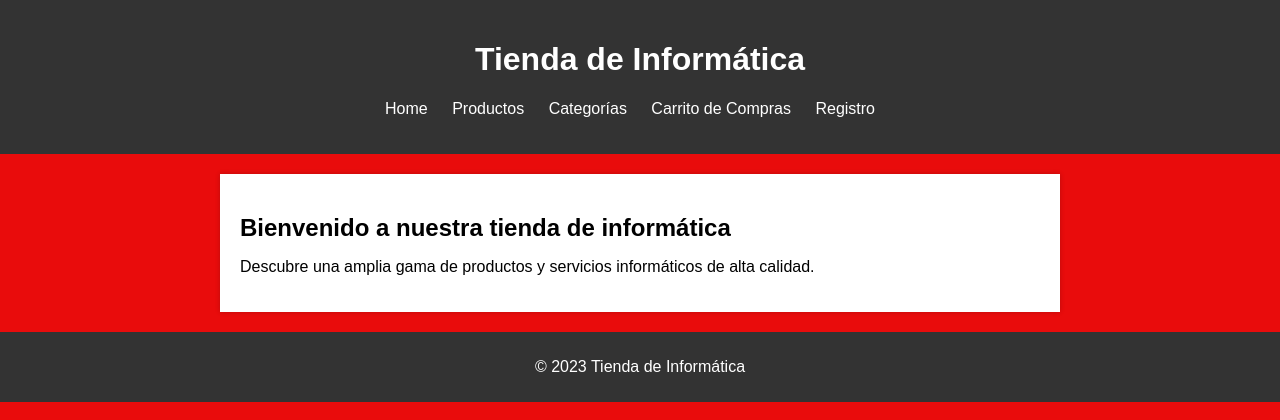
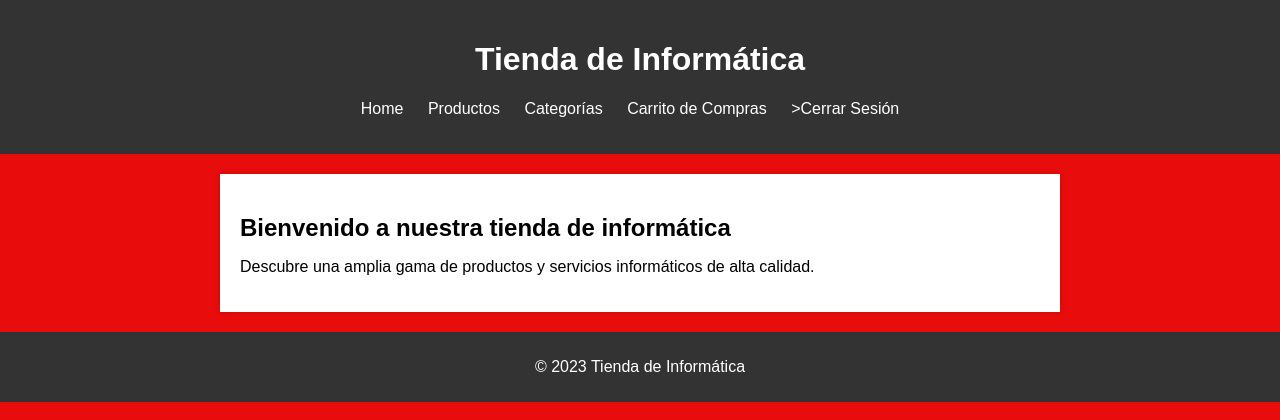
Before and after one commit to franlesk/Proyectogfinalprog1, a PHP site: page /home.php in a window 1280 px wide. Shown: the top 420 px of the page. Run offline with PHP 8.4, Linux system fonts and the light colour scheme.

Commit message:
creo un archivo y modifique el home

```diff
--- a/Tienda de informatica/home.php
+++ b/Tienda de informatica/home.php
@@ -15,8 +15,18 @@
                 <li><a href="productos.php">Productos</a></li>
                 <li><a href="categorias.php">Categorías</a></li>
                 <li><a href="carrito.php">Carrito de Compras</a></li>
-                <li><a href="php/registro.php">Registro</a></li>
+                <li><a <button onclick="confirmarCierreSesion()"> >Cerrar Sesión</button></a></li>
             </ul>
+            <script>
+                function confirmarCierreSesion(){
+                  let confirmar = confirm("¿Desea cerrar sesión?");
+                  console.log("Confirmar:", confirmar);
+                  if(confirmar){
+
+                   window.location.href ="cerrar_sesion.php";
+                      }
+             }
+            </script>
         </nav>
     </header>
 
```
Also changed, not shown: Tienda de informatica/cerrar_sesion.php (added, +11 -0 lines).
